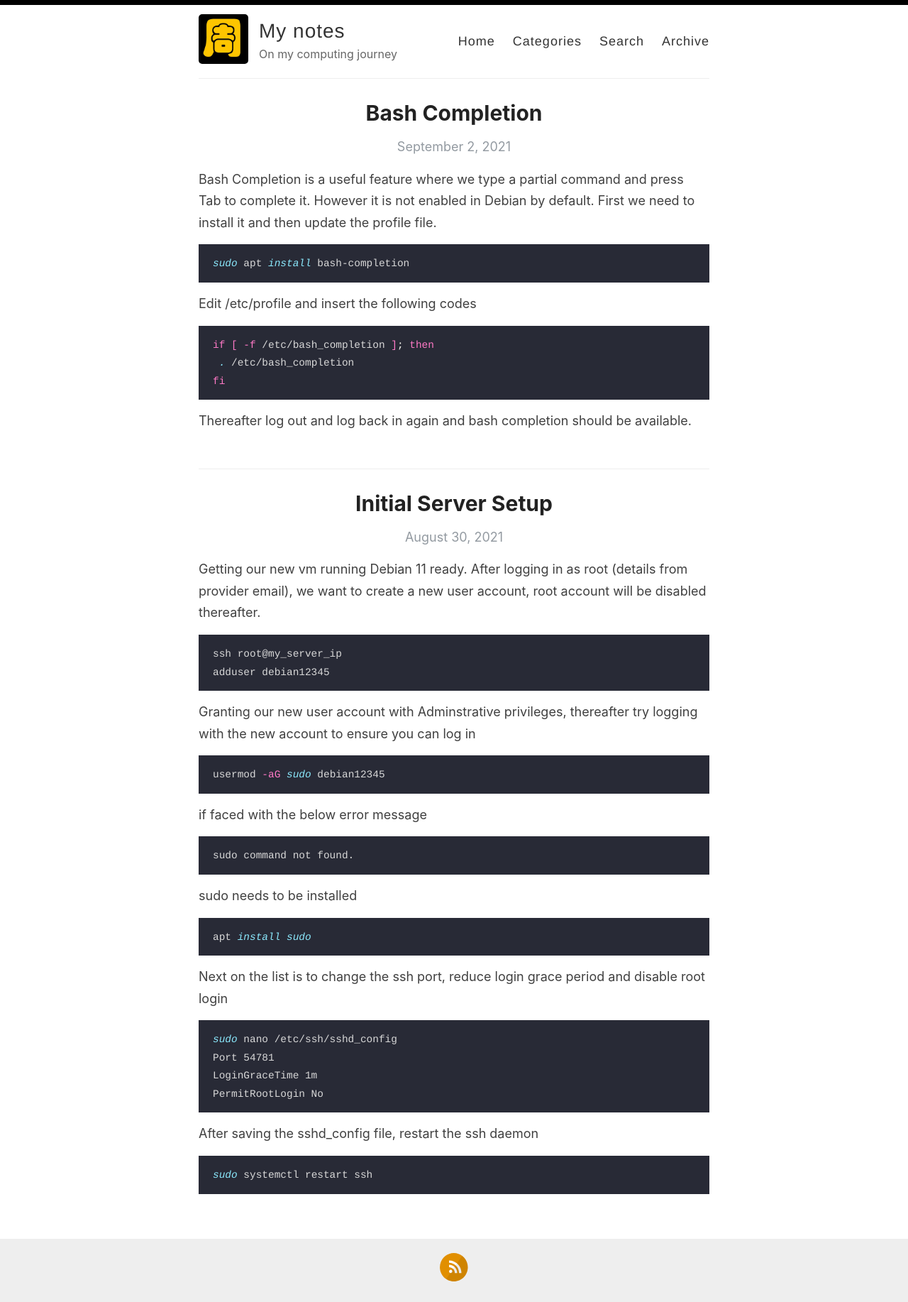
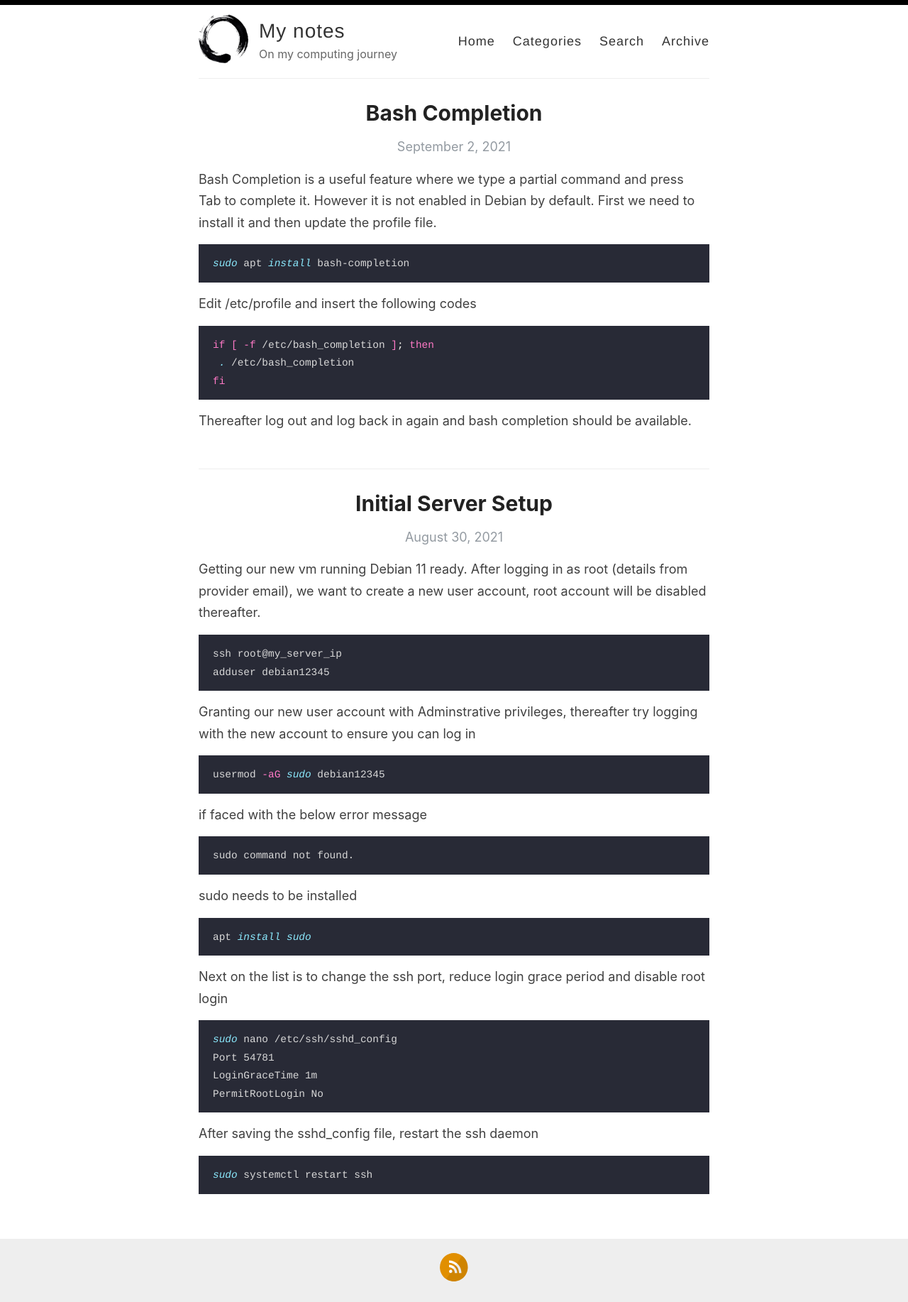
Before and after one commit to mr-chew/mr-chew.github.io, a Jekyll site: the page built from index.html, in a window 1280 px wide. Shown: the whole page at 71% size. Built offline with Jekyll 4.4.1, drawn with Linux system fonts in a browser that asks for light colours; the list of posts is cut into pages by our own code.

Commit message:
Update _config.yml

```diff
--- a/_config.yml
+++ b/_config.yml
@@ -12,7 +12,7 @@ author: Chew
 description: On my computing journey
 
 # URL of your avatar or profile pic (you could use your GitHub profile pic)
-avatar: /images/avatar-chew.png
+avatar: /images/enso-circle.png
 
 #
 # Flags below are optional
```
